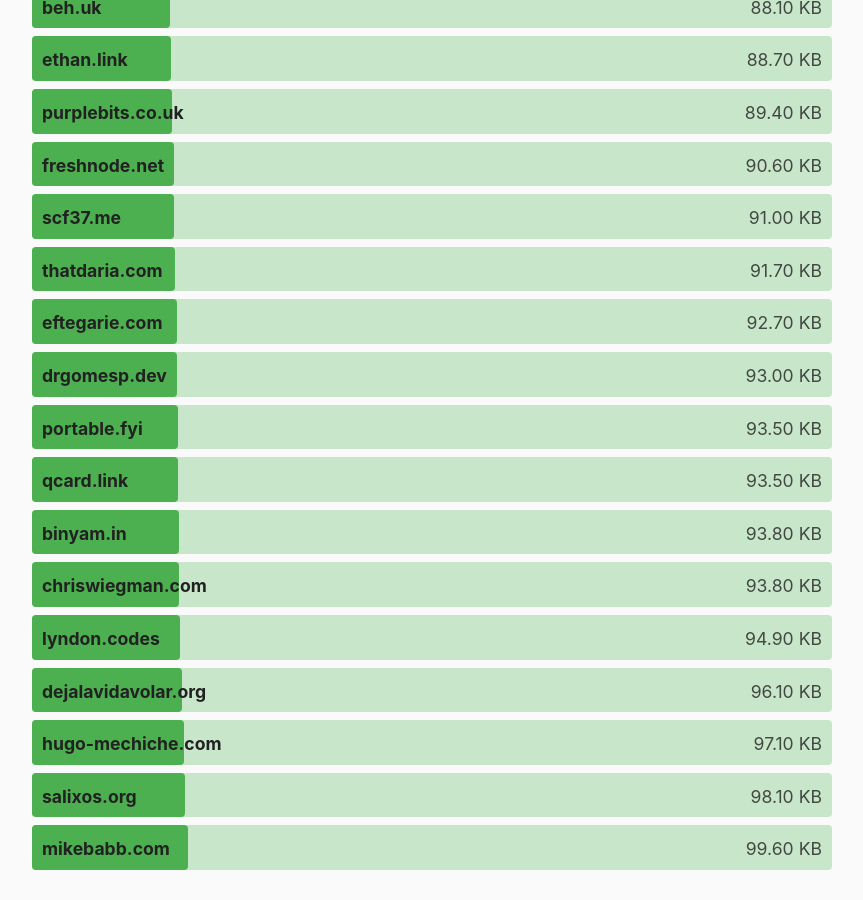
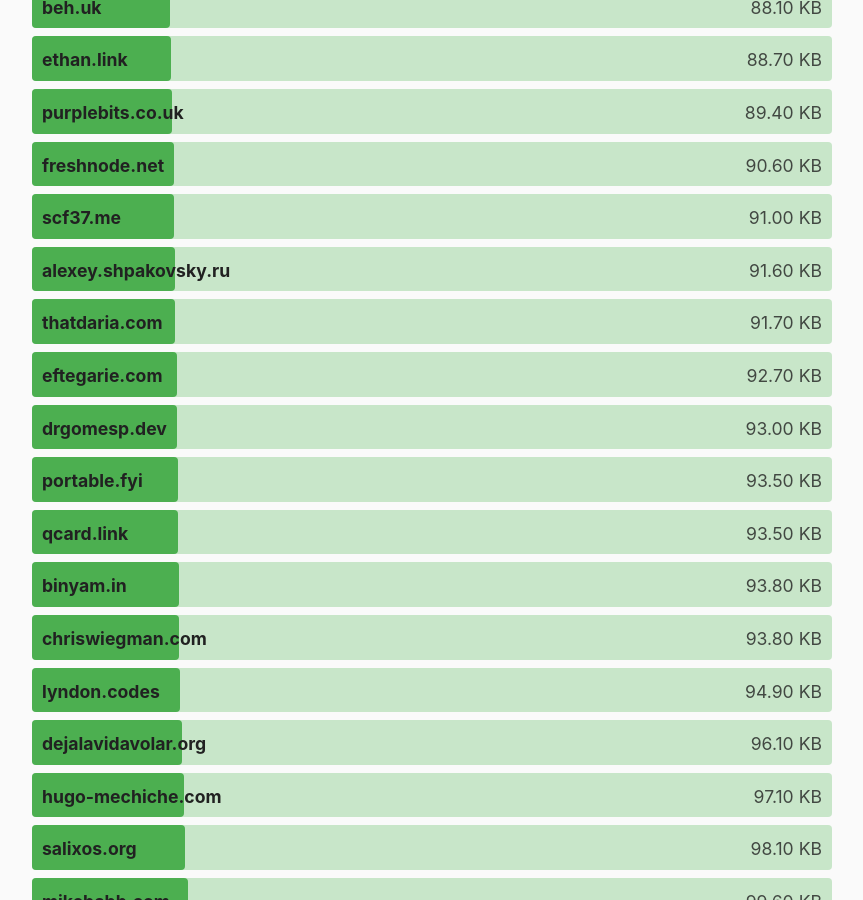
Before and after one commit to kevquirk/512kb.club, a Jekyll site: the page built from index.md, in a window 1280 px wide and 900 px high, scrolled down 9528 px. Shown: the whole window, without its empty margins (208-1071 px from the left). Built offline with Jekyll 4.4.1, drawn with Linux system fonts in a browser that asks for light colours.

Commit message:
Add alexey.shpakovsky.ru

```diff
--- a/_data/sites.yml
+++ b/_data/sites.yml
@@ -62,6 +62,11 @@
   url: https://airikr.me/
   size: 109.5
   last_checked: 2021-05-18
+
+- domain: alexey.shpakovsky.ru
+  url: http://alexey.shpakovsky.ru/
+  size: 91.6
+  last_checked: 2021-07-16
 
 - domain: allaboutberlin.com
   url: https://allaboutberlin.com/
```
